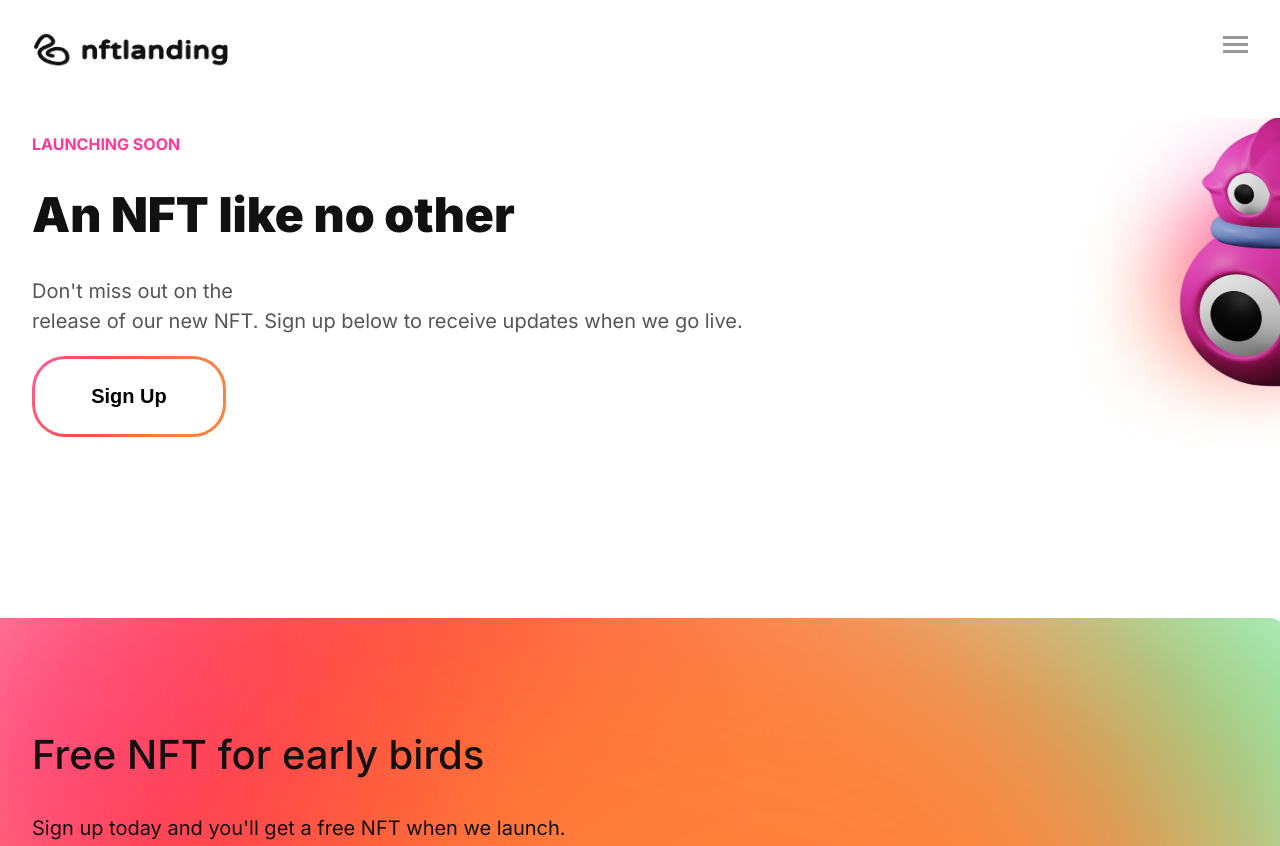
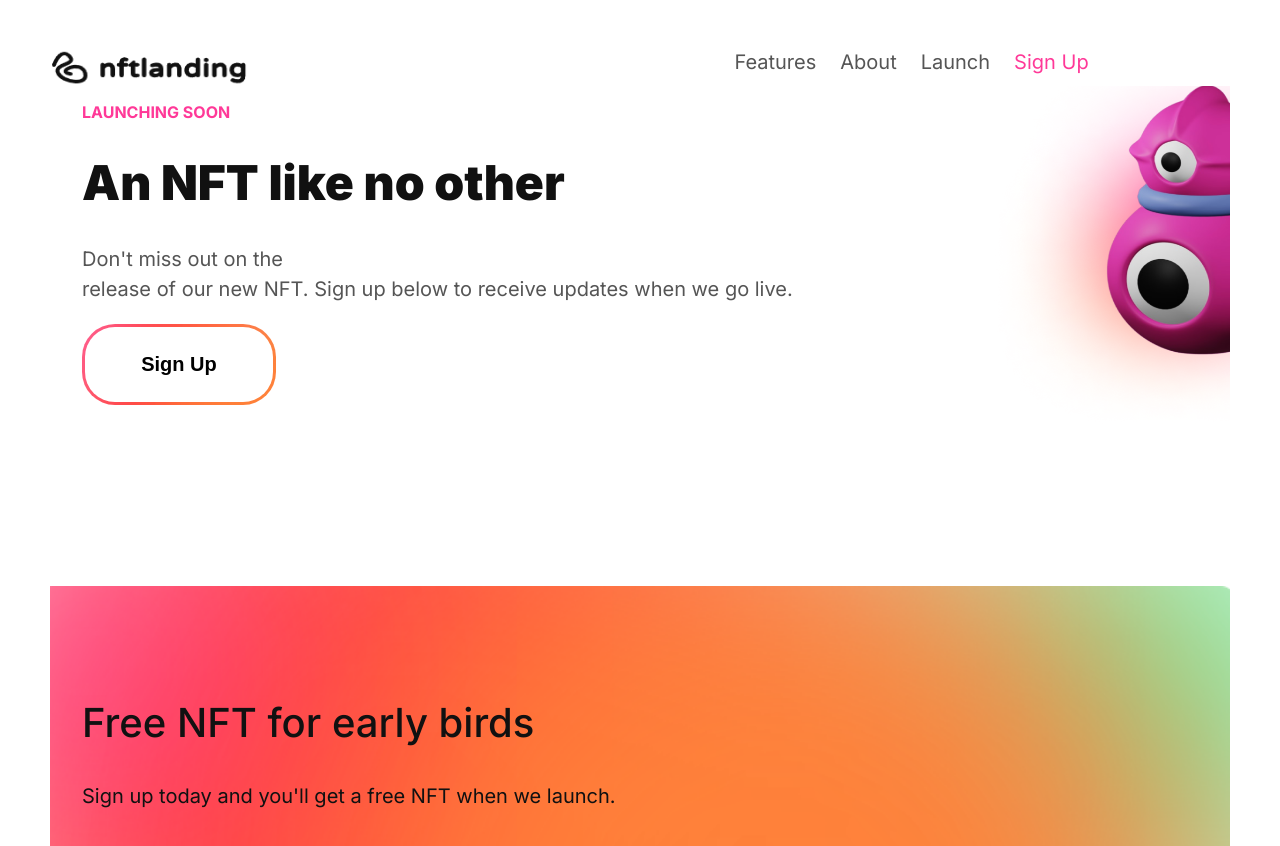
Before and after one commit to MantasJuozenas/praktikinis-darbas, a plain HTML site: page index.html in a window 1280 px wide. Shown: the top 846 px of the page. Drawn offline with Linux system fonts and the light colour scheme.

Commit message:
media 1024px header

```diff
--- a/css/freeNFT.css
+++ b/css/freeNFT.css
@@ -3,7 +3,7 @@
   background-size: cover;
   padding: 0 32px;
   padding-top: 80px;
-  padding-bottom: 32px;
+  padding-bottom: 20px;
 }
 
 .freeTitle {
--- a/css/header.css
+++ b/css/header.css
@@ -21,3 +21,30 @@
   margin-bottom: 50px;
   margin-left: 32px;
 }
+
+@media screen and (min-width: 1024px) {
+  .headerContainer {
+    margin: 0;
+  }
+
+  .sandwich {
+    display: none;
+  }
+
+  .navBar {
+    display: inherit;
+    margin-left: 345px;
+  }
+
+  .navBar a {
+    padding: 0 12px;
+    text-decoration: none;
+    color: #555555;
+    font-size: 20px;
+    font-weight: 400;
+  }
+
+  .navBar .signup {
+    color: #ff3998;
+  }
+}
--- a/css/hero.css
+++ b/css/hero.css
@@ -11,7 +11,7 @@
   position: absolute;
   /* z-index: -1; */
   top: -50px;
-  left: 100%;
+  left: 98%;
   transform: translateX(-50%);
 }
 
--- a/css/style.css
+++ b/css/style.css
@@ -25,3 +25,9 @@ body {
 * {
   box-sizing: border-box;
 }
+
+@media screen and (min-width: 1024px) {
+  body {
+    margin: 50px;
+  }
+}
--- a/index.html
+++ b/index.html
@@ -14,7 +14,7 @@
         <a href="#">Features</a>
         <a href="#">About</a>
         <a href="#">Launch</a>
-        <a href="#">Sign Up</a>
+        <a href="#" class="signup">Sign Up</a>
       </nav>
       <div class="sandwichContainer">
         <div class="sandwich"></div>
```
